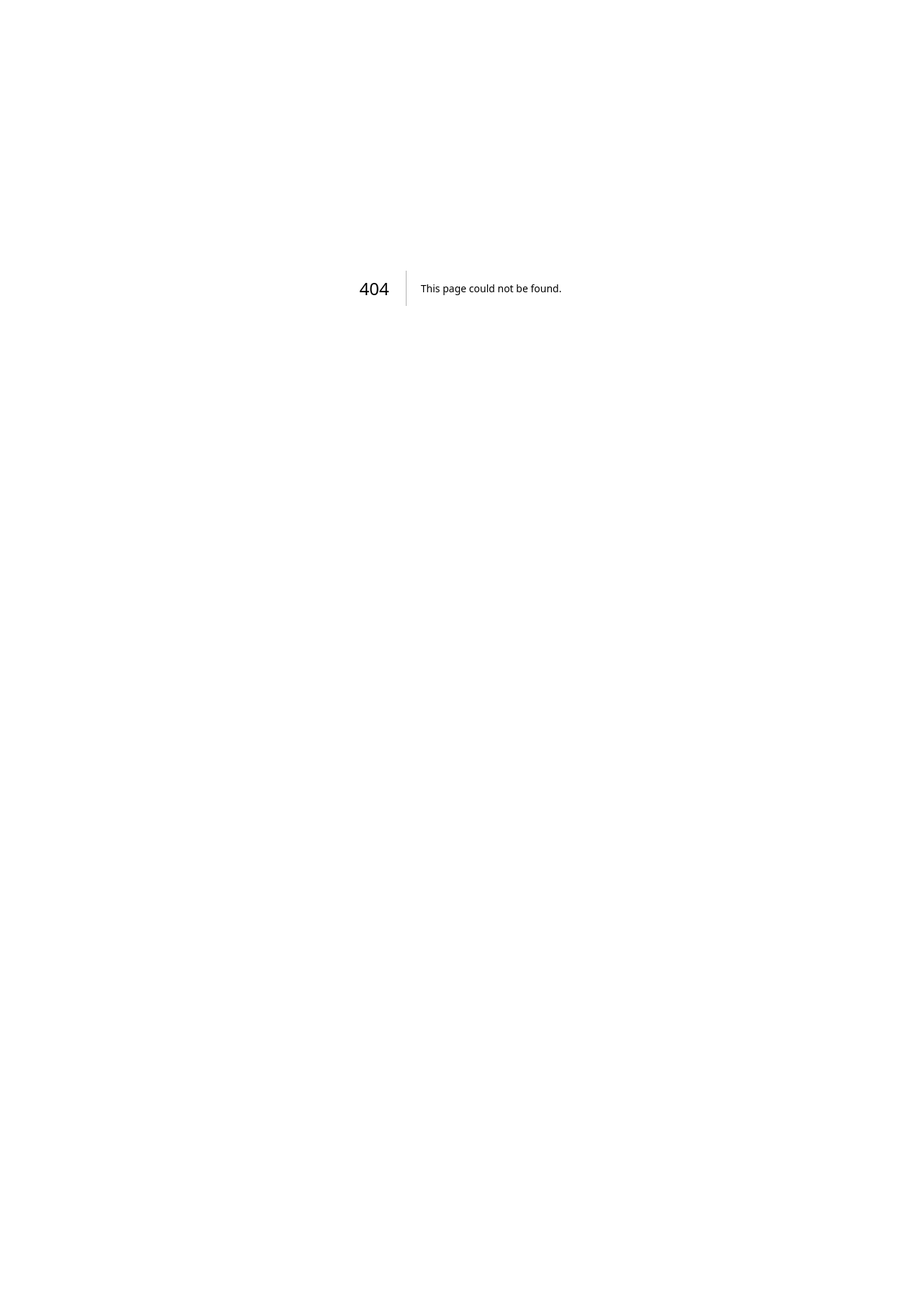
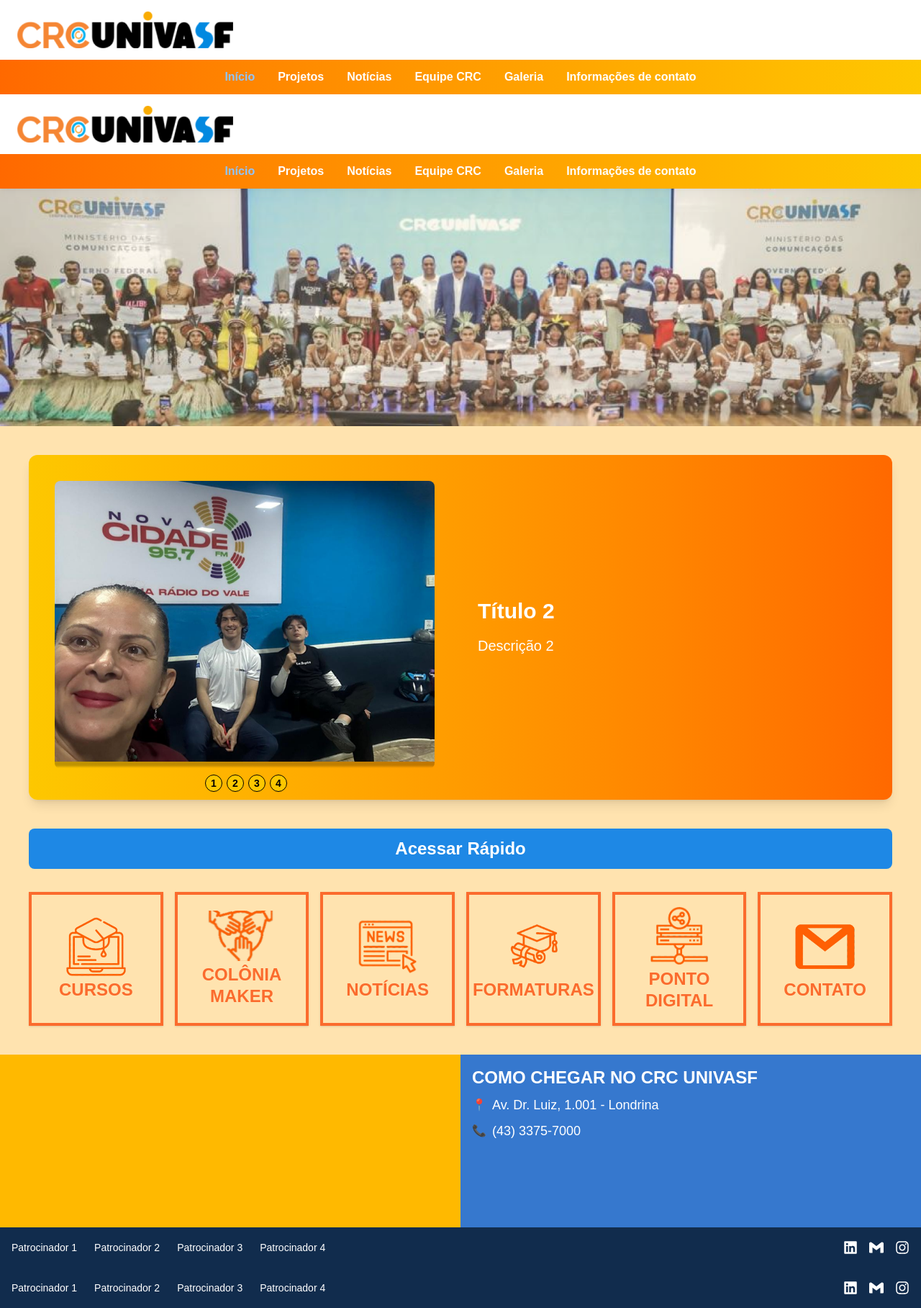
Before and after one commit to Daniel-Alencar/crc-univasf, a Next.js app: page /initial in a window 1280 px wide. Before the commit this address had no page. Shown: the whole page at 72% size. Before the commit the page ends 800 px from the top, so only its background shows below. Built offline with nearby package versions, Linux system fonts and the light colour scheme.

Commit message:
Construíndo a base de todas as paginas

```diff
--- a/package.json
+++ b/package.json
@@ -12,6 +12,7 @@
     "next": "15.2.4",
     "react": "^19.0.0",
     "react-dom": "^19.0.0",
+    "react-icons": "^5.5.0",
     "react-slick": "^0.30.3",
     "slick-carousel": "^1.8.1"
   },
--- a/src/app/MainPage/page.tsx
+++ b/src/app/(layout)/initial/page.tsx
@@ -14,6 +14,7 @@ import NewsImage from '@/public/assets/rapid_access/news.png';
 import ContactImage from '@/public/assets/rapid_access/Contact.png';
 import DigitalPointImage from '@/public/assets/rapid_access/DigitalPoint.png';
 import MakerColonyImage from '@/public/assets/rapid_access/MakerColony.png';
+import Footer from '@/components/Footer';
 
 export const rapidAccessMenu = [
   {
@@ -89,9 +90,11 @@ export default function MainPage() {
           </ul>
         </nav>
       </header>
+
       <section>
         <Image src={ExampleImage} alt='example image' />
       </section>
+
       <section className='
         flex flex-col justify-center items-center
         m-10
@@ -175,6 +178,8 @@ export default function MainPage() {
           </div>
         </div>
       </section>
+
+      <Footer />
     </>
   );
 }
--- /dev/null
+++ b/src/app/(layout)/layout.tsx
@@ -0,0 +1,65 @@
+
+import Link from 'next/link';
+import Image from 'next/image';
+
+import Logo from '@/public/assets/logo.png';
+import Footer from '@/components/Footer';
+
+export default function Layout({
+  children,
+}: {
+  children: React.ReactNode;
+}) {
+  return (
+    <>
+      <header className="bg-white shadow-md">
+        <div className="container mx-auto flex justify-between items-center py-4 px-6">
+          <div className="flex items-center text-2xl font-bold">
+            <Image src={Logo} alt='crc univasf'/>
+          </div>
+        </div>
+
+        <nav className="
+          bg-gradient-to-r from-orange-500 to-yellow-400 px-6 py-3 shadow-lg"
+        >
+          <ul className="flex justify-center space-x-8 text-white font-semibold">
+            <li>
+              <Link href="/" className="text-blue-300 hover:text-blue-500">
+                Início
+              </Link>
+            </li>
+            <li>
+              <Link href="/projects" className="hover:text-gray-200">
+                Projetos
+              </Link>
+            </li>
+            <li>
+              <Link href="/news" className="hover:text-gray-200">
+                Notícias
+              </Link>
+            </li>
+            <li>
+              <Link href="/staff" className="hover:text-gray-200">
+                Equipe CRC
+              </Link>
+            </li>
+            <li>
+              <Link href="/galery" className="hover:text-gray-200">
+                Galeria
+              </Link>
+            </li>
+            <li>
+              <Link href="/contact" className="hover:text-gray-200">
+                Informações de contato
+              </Link>
+            </li>
+          </ul>
+        </nav>
+      </header>
+
+      {children}
+
+      <Footer />
+    </>
+  );
+}
--- a/src/app/globals.css
+++ b/src/app/globals.css
@@ -1,7 +1,7 @@
 @import "tailwindcss";
 
 :root {
-  --background: #ffffff;
+  --background: #FFE3AF;
   --foreground: #171717;
 }
 
--- a/src/app/page.tsx
+++ b/src/app/page.tsx
@@ -1,6 +1,6 @@
 'use client';
 
-import MainPage from '@/app/MainPage/page';
+import MainPage from '@/app/(layout)/initial/page';
 
 export default function Home() {
   return (
--- /dev/null
+++ b/src/components/Footer/index.tsx
@@ -0,0 +1,28 @@
+import { FaLinkedin, FaInstagram } from "react-icons/fa";
+import { SiGmail } from "react-icons/si";
+
+export default function Footer() {
+  return (
+    <footer className="bg-[#112C4D] text-white py-2 h-14 flex justify-center">
+      <div className="container mx-auto px-4 flex justify-between items-center">
+        <div className="flex gap-6 text-sm">
+          <span>Patrocinador 1</span>
+          <span>Patrocinador 2</span>
+          <span>Patrocinador 3</span>
+          <span>Patrocinador 4</span>
+        </div>
+        <div className="flex gap-4 text-xl">
+          <a href="https://linkedin.com" target="_blank" rel="noopener noreferrer">
+            <FaLinkedin className="hover:text-gray-300" />
+          </a>
+          <a href="mailto:email@example.com" target="_blank" rel="noopener noreferrer">
+            <SiGmail className="hover:text-gray-300" />
+          </a>
+          <a href="https://instagram.com" target="_blank" rel="noopener noreferrer">
+            <FaInstagram className="hover:text-gray-300" />
+          </a>
+        </div>
+      </div>
+    </footer>
+  );
+}
```
Also changed, not shown: src/app/(layout)/contact/page.tsx (added, +12 -0 lines), src/app/(layout)/galery/page.tsx (added, +12 -0 lines), src/app/(layout)/news/page.tsx (added, +12 -0 lines), src/app/(layout)/projects/page.tsx (added, +12 -0 lines), src/app/(layout)/staff/page.tsx (added, +12 -0 lines), 1 other file (tests, documents, lock files or other folders).
